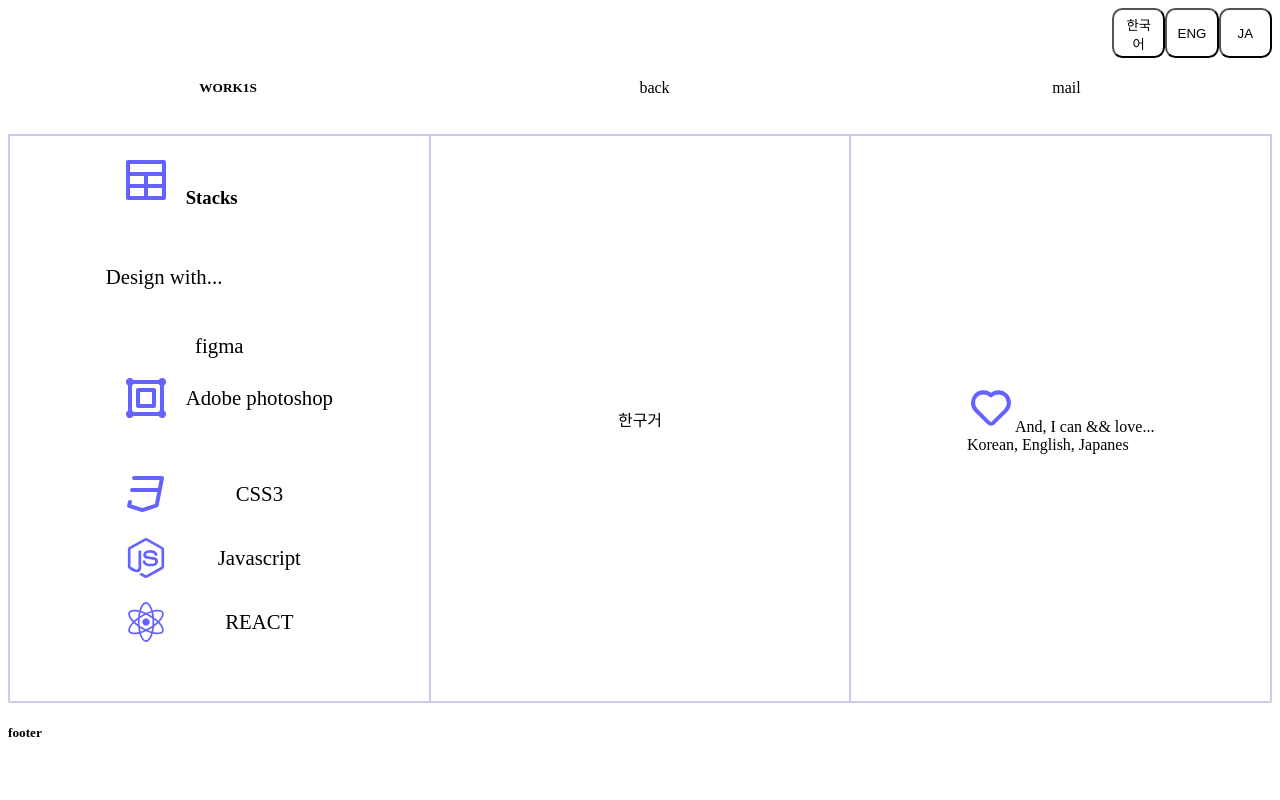
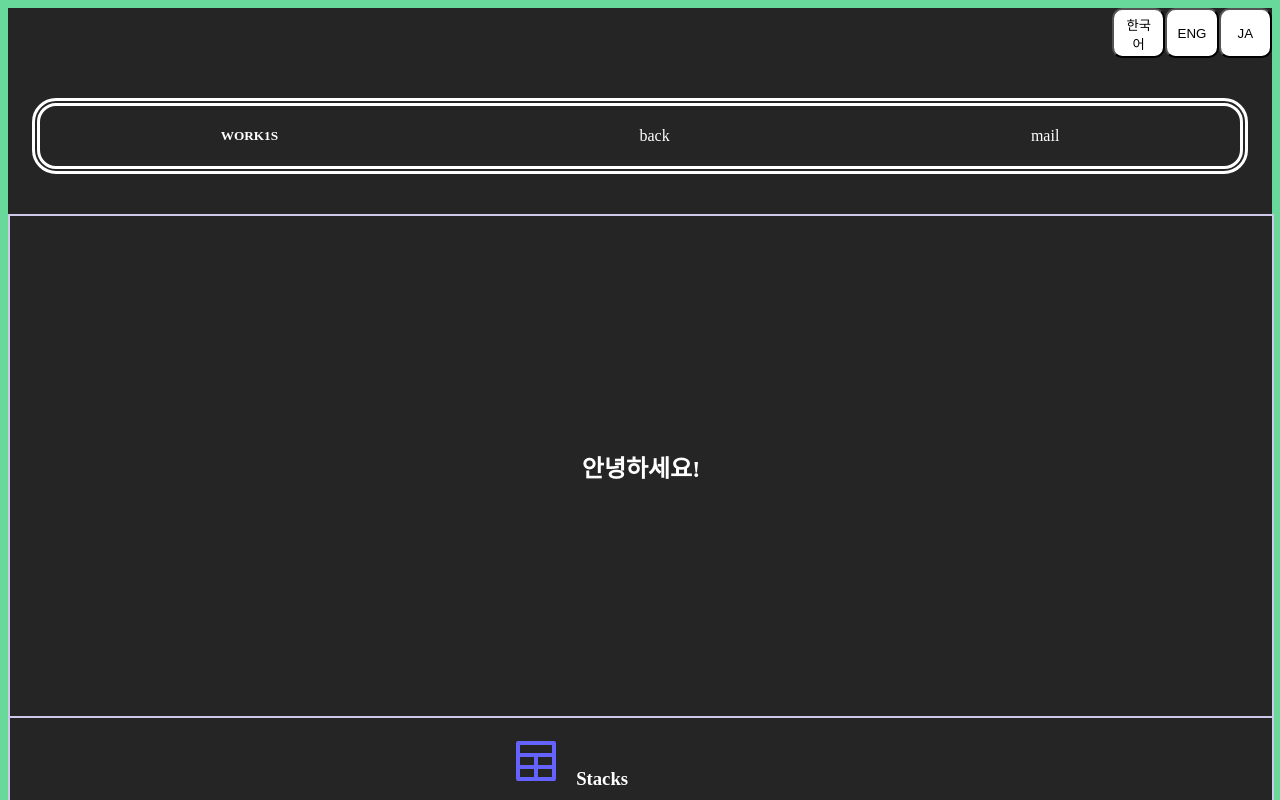
Before and after one commit to rosaceaee/portfolio, a React (Create React App) app in the folder projj/: page / in a window 1280 px wide. Shown: the top 800 px of the page. Built offline with nearby package versions, Linux system fonts and the light colour scheme; a web font is replaced by a local one.

Commit message:
update view and workjs

```diff
--- a/projj/src/Main.js
+++ b/projj/src/Main.js
@@ -26,6 +26,33 @@ const Main = () => {
       </>
     );
   }
+  document.addEventListener("DOMContentLoaded", function (event) {});
+
+  const Sibal = () => {
+    return (
+      <>
+        <div
+          style={{
+            position: "relative",
+            background: "#333",
+            width: "100%",
+            height: "100vh",
+          }}
+        >
+          <svg className="spinner" viewBox="0 0 50 50">
+            <circle
+              className="path"
+              cx="25"
+              cy="25"
+              r="20"
+              fill="#fff"
+              strokeWidth="5"
+            ></circle>
+          </svg>
+        </div>
+      </>
+    );
+  };
 
   function MainBox() {
     return (
@@ -38,6 +65,9 @@ const Main = () => {
           </section>
 
           <section className="main-center-con">
+            <div className="me">
+              <h1 className="greeting">안녕하세요!</h1>
+            </div>
             <div className="stack-con">
               <h3 style={{ fontWeight: "700" }}>
                 <svg
@@ -57,7 +87,7 @@ const Main = () => {
                   <p>Design with...</p>
                   <ul>
                     <li>
-                      <span>figma</span>
+                      <span></span>
                     </li>
                     <li>
                       <svg
@@ -70,7 +100,7 @@ const Main = () => {
                           d="M16,7H8A1,1,0,0,0,7,8v8a1,1,0,0,0,1,1h8a1,1,0,0,0,1-1V8A1,1,0,0,0,16,7Zm-1,8H9V9h6Zm6,3.28V5.72A2,2,0,1,0,18.28,3H5.72A2,2,0,1,0,3,5.72V18.28A2,2,0,1,0,5.72,21H18.28A2,2,0,1,0,21,18.28Zm-2,0a1.91,1.91,0,0,0-.72.72H5.72A1.91,1.91,0,0,0,5,18.28V5.72A1.91,1.91,0,0,0,5.72,5H18.28a1.91,1.91,0,0,0,.72.72Z"
                         ></path>
                       </svg>
-                      <span> Adobe photoshop</span>
+                      <span> Figma, Adobe photoshop</span>
                     </li>
                   </ul>
                   <ul>
@@ -120,10 +150,13 @@ const Main = () => {
                 </li>
               </ul>
             </div>
+            {/**
             <div>
               {" "}
               <p> {m("MAIN_TITLE")}</p>
             </div>
+
+
             <div>
               <ul>
                 <li>
@@ -143,19 +176,37 @@ const Main = () => {
                   <span>Korean, English, Japanes</span>
                 </li>
               </ul>
-            </div>
+            </div>*/}
           </section>
         </main>
       </>
     );
   }
 
+  function BeforeShow() {
+    const [isHide, setIsHide] = useState(false);
+
+    // setTimeout(() => setIsHide(false), 1000);
+
+    useEffect(() => {
+      setInterval(() => {
+        setIsHide(true);
+      }, 100);
+    }, []);
+    return (
+      <main>
+        {!isHide ? <Sibal /> : <MainBox />}{" "}
+        <footer>
+          <h5>footer</h5>
+        </footer>
+      </main>
+    );
+  }
+
+  document.addEventListener("DOMContentLoaded", BeforeShow);
   return (
     <>
-      <MainBox />
-      <footer>
-        <h5>footer</h5>
-      </footer>
+      <BeforeShow />
     </>
   );
 };
--- a/projj/src/common.scss
+++ b/projj/src/common.scss
@@ -5,6 +5,7 @@ body {
   overflow-y: scroll;
   scrollbar-width: none; /* Firefox */
   -ms-overflow-style: none; /* Internet Explorer 10+ */
+  background: #68d89b;
 
   &::-webkit-scrollbar {
     /* WebKit */
@@ -39,6 +40,10 @@ ol {
   list-style: none;
 }
 
+main {
+  background: #252525;
+  color: #fff;
+}
 .lang-con {
   width: 100%;
   display: flex;
@@ -51,10 +56,21 @@ ol {
 
 .header-con {
   width: 100%;
+  max-width: 1200px;
   display: flex;
   flex-direction: row;
   justify-content: space-around;
   align-items: center;
+  outline: double 0.5rem #fff;
+  border-radius: 1rem;
+  margin: 3rem auto 2rem;
+
+  div {
+    cursor: pointer;
+    &:hover {
+      font-weight: 800;
+    }
+  }
 
   .left {
     left: 0;
@@ -63,6 +79,10 @@ ol {
   .right {
     right: 0;
   }
+}
+
+.dd {
+  font-family: "EF_YOONY";
 }
 
 .set-lang-btn {
@@ -115,11 +135,53 @@ nav {
   }
 }
 
+.spinner {
+  animation: rotate 2s linear infinite;
+  z-index: 999;
+  position: absolute;
+  top: 50%;
+  left: 50%;
+  margin: -25px 0 0 -25px;
+  width: 50px;
+  height: 50px;
+  border: 1px solid #fff;
+
+  &.path {
+    stroke: hsl(210, 70, 75);
+    stroke-linecap: round;
+    animation: dash 1.5s ease-in-out infinite;
+  }
+}
+
+@keyframes rotate {
+  100% {
+    transform: rotate(360deg);
+  }
+}
+
+@keyframes dash {
+  0% {
+    stroke-dasharray: 1, 150;
+    stroke-dashoffset: 0;
+  }
+  50% {
+    stroke-dasharray: 90, 150;
+    stroke-dashoffset: -35;
+  }
+  100% {
+    stroke-dasharray: 90, 150;
+    stroke-dashoffset: -124;
+  }
+}
+
 .main-center-con {
-  display: grid;
+  // display: grid;
   // grid-template-rows: 1fr 2fr 1fr;
-  grid-template-columns: repeat(3, 1fr);
+  // grid-template-columns: repeat(3, 1fr);
   border: 1px solid #cec8e9;
+  max-width: 1440px;
+  width: 100%;
+  margin: 0 auto;
 
   div {
     border: 1px solid #cec8e9;
@@ -212,6 +274,14 @@ nav {
     text-align: center;
   }
 
+  .layout-con {
+    width: 100%;
+    max-width: 1000px;
+    img {
+      width: 100%;
+    }
+  }
+
   .works {
     height: 100%;
     overflow: hidden;
@@ -225,10 +295,9 @@ nav {
       position: fixed;
       top: 0;
       left: 0;
-      background: #333;
+      background: rgba(48, 36, 42, 0.7);
       width: 100vw;
       height: 100%;
-      background: #333;
       display: flex;
       align-items: center;
       justify-content: center;
@@ -241,7 +310,7 @@ nav {
 
     .desc-on {
       display: flex;
-      background: rgba(48, 36, 42, 0.7);
+      // background: rgba(48, 36, 42, 0.7);
       color: #fff;
       padding: 0.5rem;
       height: 100vh;
@@ -251,7 +320,26 @@ nav {
       width: 100%;
       height: auto;
       align-self: center;
-
+      border: 1px solid;
+      max-width: 1200px;
+      .swiper-con {
+        width: 100%;
+        max-width: 1440px;
+        margin: 0 auto;
+        &.layout-con {
+          border: 2px solid red;
+        }
+        img {
+          width: 100%;
+        }
+      }
+      .layout-con {
+        width: 100%;
+        max-width: 1000px;
+        img {
+          width: 100%;
+        }
+      }
       .btn {
         border: 1px solid;
         width: 4rem;
--- a/projj/src/pages/Works.js
+++ b/projj/src/pages/Works.js
@@ -7,10 +7,13 @@ import {
   Link,
 } from "react-router-dom";
 import * as Scroll from "react-scroll";
+import { Swiper, SwiperSlide } from "swiper/react";
+
 import Header from "../Header";
 import worklists from "./worksimsi.json";
 import useMultilingual, { LanguageType } from "../useMultilingual";
 import Modal from "./Modal";
+import "swiper/css";
 
 const Works = (langlang) => {
   const [show, setShow] = useState(false);
@@ -111,6 +114,32 @@ const Works = (langlang) => {
             >
               <div className="desc-on">
                 {/* <h2> {m("WORKS").one[0]}</h2> <p> {Aa[0]} </p> */}
+                <div className="swiper-con">
+                  <Swiper
+                    spaceBetween={10}
+                    slidesPerView={1}
+                    onSwiper={(swiper) => console.log(swiper)}
+                  >
+                    <SwiperSlide>
+                      <img
+                        src="https://corydalis.github.io/pt/img/ss1.png"
+                        alt="img"
+                      />
+                    </SwiperSlide>
+                    <SwiperSlide>
+                      <img
+                        src="https://corydalis.github.io/pt/img/ss1.png"
+                        alt="img"
+                      />
+                    </SwiperSlide>
+                    <SwiperSlide>
+                      <img
+                        src="https://corydalis.github.io/pt/img/ss1.png"
+                        alt="img"
+                      />
+                    </SwiperSlide>
+                  </Swiper>
+                </div>
                 <span>{descc}</span>
                 <p>참여비율:{subDesc} </p>
                 <p>{detailDesc}</p>
@@ -165,15 +194,49 @@ const Works = (langlang) => {
       <>
         <section style={{ border: "1px solid", height: "100vh" }}>
           <section className="works-con design-con">
-            <h2>디자인 관련</h2>
+            <div>
+              <h2>디자인 관련</h2>
+              <p>회사 보안 상 상세한 내용은 기재하지 않았습니다.</p>
+            </div>
             <div className="works work-img">
               <div
                 style={{
                   backgroundRepeat: "no-repeat",
                 }}
                 className="designBg bookr"
+                //onClick={setShow((prev) => !prev)}
+                onClick={() => setShow((prev) => !prev)}
               >
-                dd
+                zzzzz
+                {show && (
+                  <div className="forCenter">
+                    <div className="desc-on">
+                      {/* <h2> {m("WORKS").one[0]}</h2> <p> {Aa[0]} </p> */}
+                      <div className="swiper-con layout-con">
+                        <Swiper
+                          spaceBetween={10}
+                          slidesPerView={1}
+                          onSwiper={(swiper) => console.log(swiper)}
+                        >
+                          <SwiperSlide>
+                            <img
+                              src={require("../images/bookr_before.png")}
+                              alt="img"
+                            />
+                            <h2>수정 전</h2>
+                          </SwiperSlide>
+                          <SwiperSlide>
+                            <img
+                              src={require("../images/bookr_after.png")}
+                              alt="img"
+                            />
+                            <h2>수정 후</h2>
+                          </SwiperSlide>
+                        </Swiper>
+                      </div>
+                    </div>
+                  </div>
+                )}
               </div>
               <div
                 style={{
@@ -181,7 +244,7 @@ const Works = (langlang) => {
                 }}
                 className="designBg meta"
               >
-                dd
+                ddzz
               </div>
             </div>
           </section>
--- a/projj/src/styles/font.scss
+++ b/projj/src/styles/font.scss
@@ -5,3 +5,11 @@
   font-weight: normal;
   font-style: normal;
 }
+
+@font-face {
+  font-family: "EF_YOONY";
+  src: url("https://cdn.jsdelivr.net/gh/projectnoonnu/noonfonts_2206-01@1.0/EF_YOONY.woff2")
+    format("woff2");
+  font-weight: normal;
+  font-style: normal;
+}
```
